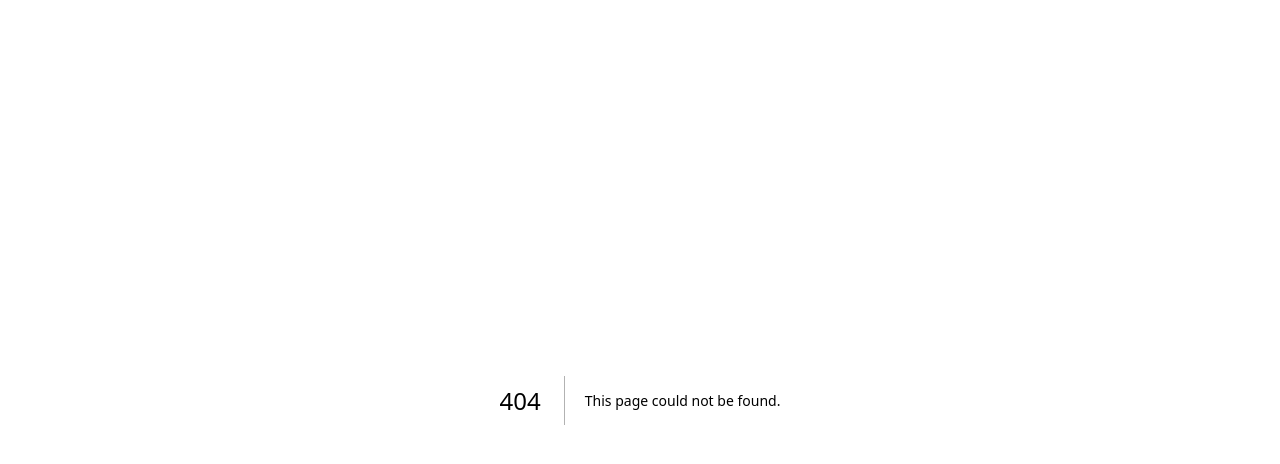
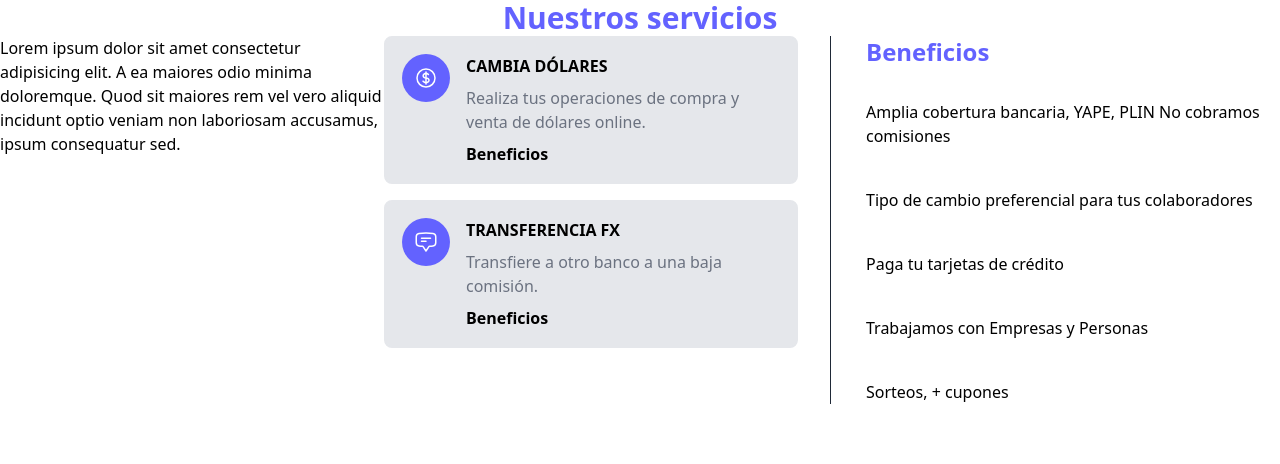
Before and after one commit to rooney2j/Funval-Frontend-N2-Trabajo-Grupal-Sync-Money, a Next.js app: page /services in a window 1280 px wide. Before the commit this address had no page. Shown: the top 464 px of the page. Built offline with nearby package versions, Linux system fonts and the light colour scheme.

Commit message:
services page

```diff
--- /dev/null
+++ b/app/services/components/ItemServices.jsx
@@ -0,0 +1,26 @@
+import React from "react";
+
+const ItemServices = ({
+  title = "",
+  description = "",
+  icon = null,
+  onActive = null,
+}) => {
+  return (
+    <div
+      onMouseEnter={onActive}
+      className="flex border-2 border-gray-200 bg-gray-200 rounded-lg p-4 gap-4"
+    >
+      <div className="max-w-12 w-12 min-w-12 max-h-12 h-12 min-h-12   rounded-full flex items-center justify-center bg-blueApp  text-white">
+        {icon}
+      </div>
+      <div className="flex flex-col gap-2">
+        <h3 className="text-1xl uppercase font-bold">{title}</h3>
+        <p className="text-gray-500">{description}</p>
+        <span className="font-semibold">Beneficios</span>
+      </div>
+    </div>
+  );
+};
+
+export default ItemServices;
--- /dev/null
+++ b/app/services/components/ServicesDetails.jsx
@@ -0,0 +1,24 @@
+import React, { useEffect, useRef, useState } from "react";
+
+const ServicesDetails = ({ services = [] }) => {
+  const [active, setActive] = useState(true);
+
+  return (
+    <div>
+      <h3 className="text-blueApp text-2xl font-bold">Beneficios</h3>
+      <ul
+        className={`flex flex-col gap-10 mt-8 transition-all duration-1000 ${
+          active ? "w-full" : "w-0"
+        }`}
+      >
+        {services[1].map((item, index) => (
+          <li key={index} className="">
+            {item}
+          </li>
+        ))}
+      </ul>
+    </div>
+  );
+};
+
+export default ServicesDetails;
--- /dev/null
+++ b/app/services/page.jsx
@@ -0,0 +1,101 @@
+"use client";
+import React, { useState } from "react";
+import ItemServices from "./components/ItemServices";
+import ServicesDetails from "./components/ServicesDetails";
+
+const services = [
+  {
+    title: "Cambia Dólares",
+    description: "Realiza tus operaciones de compra y venta de dólares online.",
+    icon: (
+      <svg
+        xmlns="http://www.w3.org/2000/svg"
+        fill="none"
+        viewBox="0 0 24 24"
+        strokeWidth={1.5}
+        stroke="currentColor"
+        className="size-6"
+      >
+        <path
+          strokeLinecap="round"
+          strokeLinejoin="round"
+          d="M12 6v12m-3-2.818.879.659c1.171.879 3.07.879 4.242 0 1.172-.879 1.172-2.303 0-3.182C13.536 12.219 12.768 12 12 12c-.725 0-1.45-.22-2.003-.659-1.106-.879-1.106-2.303 0-3.182s2.9-.879 4.006 0l.415.33M21 12a9 9 0 1 1-18 0 9 9 0 0 1 18 0Z"
+        />
+      </svg>
+    ),
+    details: [
+      "Amplia cobertura bancaria, YAPE, PLIN No cobramos comisiones",
+      "Tipo de cambio preferencial para tus colaboradores",
+      "Paga tu tarjetas de crédito",
+      "Trabajamos con Empresas y Personas",
+      "Sorteos, + cupones",
+    ],
+  },
+  {
+    title: "TRANSFERENCIA FX",
+    description: "Transfiere a otro banco a una baja comisión.",
+    icon: (
+      <svg
+        xmlns="http://www.w3.org/2000/svg"
+        fill="none"
+        viewBox="0 0 24 24"
+        strokeWidth={1.5}
+        stroke="currentColor"
+        className="size-6"
+      >
+        <path
+          strokeLinecap="round"
+          strokeLinejoin="round"
+          d="M7.5 8.25h9m-9 3H12m-9.75 1.51c0 1.6 1.123 2.994 2.707 3.227 1.129.166 2.27.293 3.423.379.35.026.67.21.865.501L12 21l2.755-4.133a1.14 1.14 0 0 1 .865-.501 48.172 48.172 0 0 0 3.423-.379c1.584-.233 2.707-1.626 2.707-3.228V6.741c0-1.602-1.123-2.995-2.707-3.228A48.394 48.394 0 0 0 12 3c-2.392 0-4.744.175-7.043.513C3.373 3.746 2.25 5.14 2.25 6.741v6.018Z"
+        />
+      </svg>
+    ),
+    details: [
+      "Atención personalizada",
+      "Trabajamos con Empresas y Personas",
+      "Paga menos comisión por tu transferencia",
+    ],
+  },
+];
+
+const Page = () => {
+  const [currentDetails, setCurrentDetails] = useState([
+    0,
+    services[0].details,
+  ]);
+  return (
+    <div>
+      <h2 className="text-center font-bold text-3xl text-blueApp">
+        Nuestros servicios
+      </h2>
+      <div className="flex">
+        <div className="max-w-sm">
+          Lorem ipsum dolor sit amet consectetur adipisicing elit. A ea maiores
+          odio minima doloremque. Quod sit maiores rem vel vero aliquid incidunt
+          optio veniam non laboriosam accusamus, ipsum consequatur sed.
+        </div>
+        <div className="grid grid-cols-[1fr_4px_1fr] gap-8 ">
+          <div className="flex flex-col gap-4">
+            {services.map((item, index) => (
+              <ItemServices
+                key={index}
+                title={item.title}
+                icon={item.icon}
+                description={item.description}
+                onActive={() => {
+                  setCurrentDetails([index, item.details]);
+                }}
+              />
+            ))}
+          </div>
+          <div className="border-l-gray-800 border-l w-1"></div>
+          <div className="">
+            <ServicesDetails services={currentDetails} />
+          </div>
+        </div>
+      </div>
+    </div>
+  );
+};
+
+export default Page;
--- a/tailwind.config.js
+++ b/tailwind.config.js
@@ -10,6 +10,7 @@ module.exports = {
       colors: {
         background: "var(--background)",
         foreground: "var(--foreground)",
+        blueApp: "#6362FF",
       },
     },
   },
```
